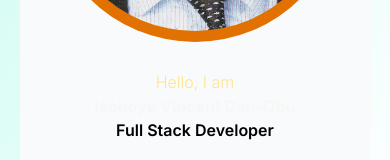
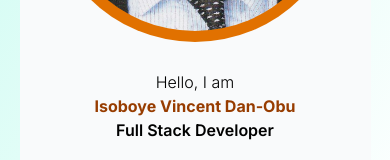
Before and after one commit to isoboye24/div, a Next.js app: page / in a window 390 px wide. Shown: the part 404-564 px from the top of the page. Built offline with nearby package versions, Linux system fonts and the light colour scheme; no server answers; the database is empty.

Commit message:
I updated the text color at the home page.

```diff
--- a/components/ui/home/top-modal-texts.tsx
+++ b/components/ui/home/top-modal-texts.tsx
@@ -11,10 +11,10 @@ const TopModalTexts = () => {
       <div className="grid grid-rows-[4fr, 1fr] items-center md:bg-teal-600 justify-center z-12 mt-7 sm:mt-0 mb-10 sm:mb-0 rounded-tr-4xl rounded-br-4xl">
         <div className="flex items-center justify-center">
           <div className="grid text-center ">
-            <div className="font-light text-center text-amber-200 sm:text-xs md:text-sm">
+            <div className="font-light text-center text-black md:text-amber-300 sm:text-xs md:text-sm">
               Hello, I am
             </div>
-            <div className="font-bold custom-text-white sm:text-lg md:text-2xl">
+            <div className="font-bold text-amber-800 md:text-white sm:text-lg md:text-2xl">
               Isoboye Vincent Dan-Obu
             </div>
             <div className="font-semibold custom-text-black text-base lg:text-2xl mb-5 sm:mb-7">
```
